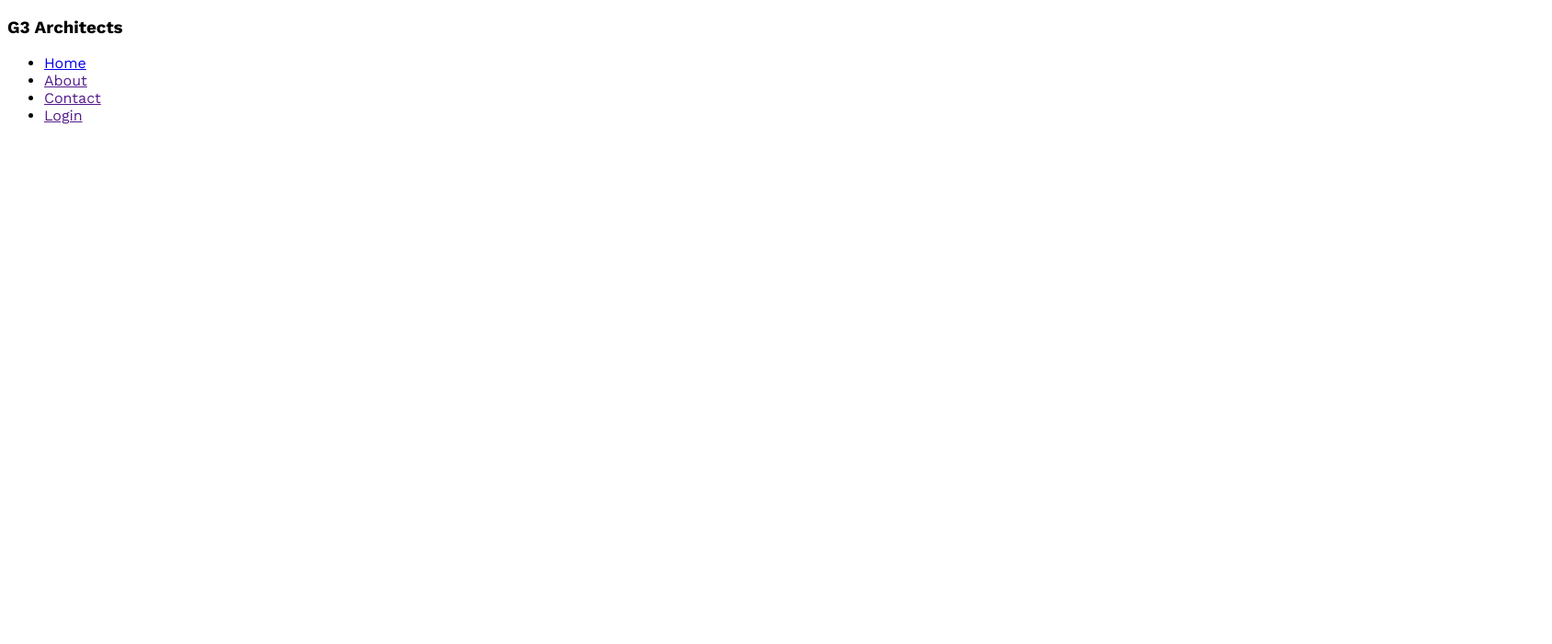
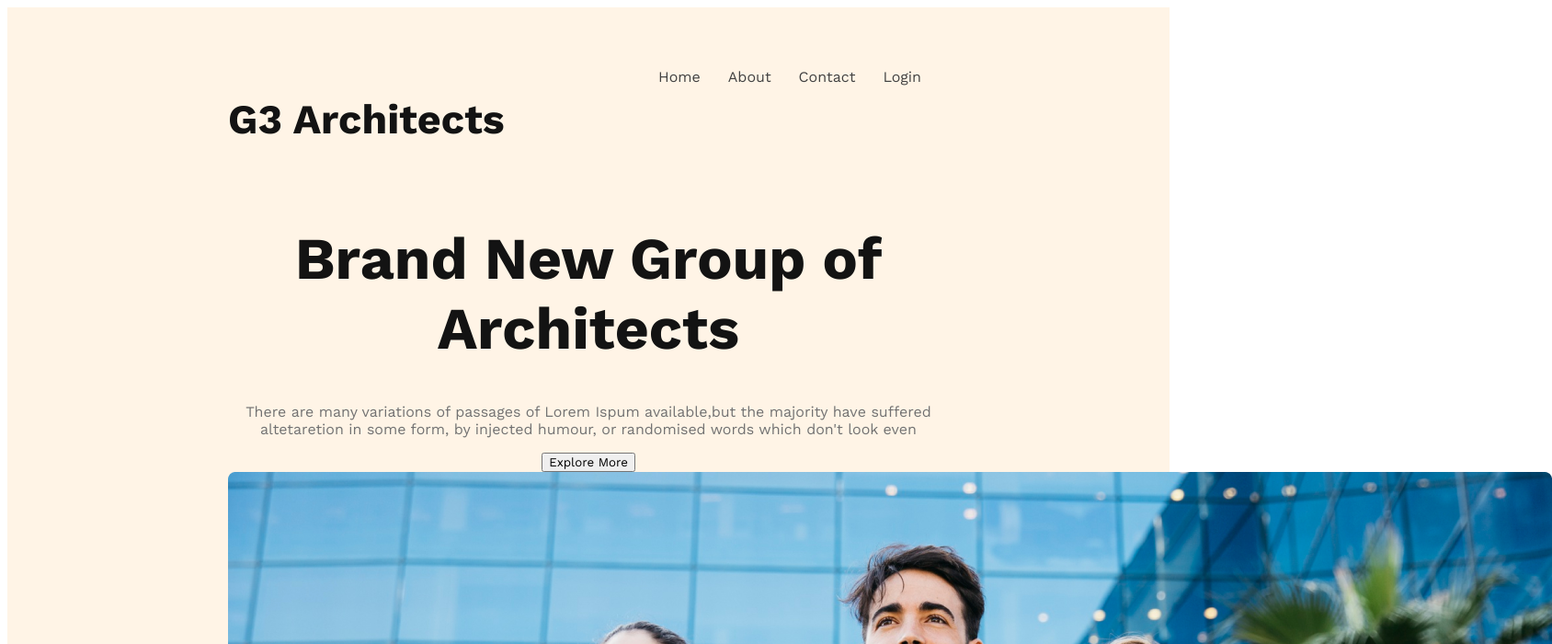
Before and after one commit to 88Irfan/g3-architect-website, a plain HTML site: page index.html in a window 1280 px wide. Shown: the top 700 px of the page at 92% size, 1688 px wide, since content can reach past the window. Drawn offline with nearby package versions, Linux system fonts and the light colour scheme.

Commit message:
banner section

```diff
--- a/index.html
+++ b/index.html
@@ -1,15 +1,17 @@
 <!DOCTYPE html>
 <html lang="en">
+
 <head>
     <meta charset="UTF-8">
     <meta name="viewport" content="width=device-width, initial-scale=1.0">
     <title>G3 Architects Website</title>
     <link rel="stylesheet" href="styles/architects.css">
 </head>
+
 <body>
     <header>
         <nav>
-            <h3>G3 Architects</h3>
+            <h3 class="nav-title">G3 Architects</h3>
             <ul>
                 <li><a href="#">Home</a></li>
                 <li><a href="">About</a></li>
@@ -17,8 +19,22 @@
                 <li><a href="">Login</a></li>
             </ul>
         </nav>
+        <div>
+            <div class="banner">
+                <div class="banner-content">
+                    <h1 class="banner-title">Brand New Group of Architects</h1>
+                    <p class="banner-description">
+                        There are many variations of passages of Lorem Ispum available,but the majority have suffered
+                        altetaretion in some form, by injected humour, or randomised words which don't look even
+                    </p>
+                    <button class="btn-primary">Explore More</button>
+                </div>
+                <img src="images/banner.png" alt="">
+            </div>
+        </div>
     </header>
     <main></main>
     <footer></footer>
 </body>
+
 </html>
--- a/styles/architects.css
+++ b/styles/architects.css
@@ -1,7 +1,53 @@
+/* shared styles */
 @import url('https://fonts.googleapis.com/css2?family=Inter:wght@400;500;600;700;800;900&family=Merriweather:ital,wght@0,400;0,700;0,900;1,400;1,700;1,900&family=Work+Sans:wght@400;600;700;800;900&display=swap');
+.btn-primary{
+
+}
 
 * {
     font-family: 'Inter', sans-serif;
     font-family: 'Merriweather', serif;
     font-family: 'Work Sans', sans-serif;
 }
+/* Header styles */
+header{
+    background-color: rgba(255, 144, 14, 0.10);
+    padding: 50px 240px;
+}
+nav{
+    display: flex;
+    justify-content: space-between;
+}
+nav> ul{
+    display: flex;
+}
+.nav-title{
+    font-size: 2.8rem;
+    font-weight: 700;
+    color: #131313;
+}
+nav ul li{
+    list-style: none;
+    margin-right: 30px;
+    font-weight: 500;
+    font-size: 1rem;
+}
+ul li a{
+    text-decoration: none;
+    color: #424242;
+}
+/* Banner styles */
+.banner-content{
+    max-width: 800px;
+    text-align: center;
+    margin: 0 auto;
+}
+.banner-title{
+    font-size: 4rem;
+    font-weight: 700;
+    color: #131313;
+}
+.banner-description{
+    color: #727272;
+
+}
```
